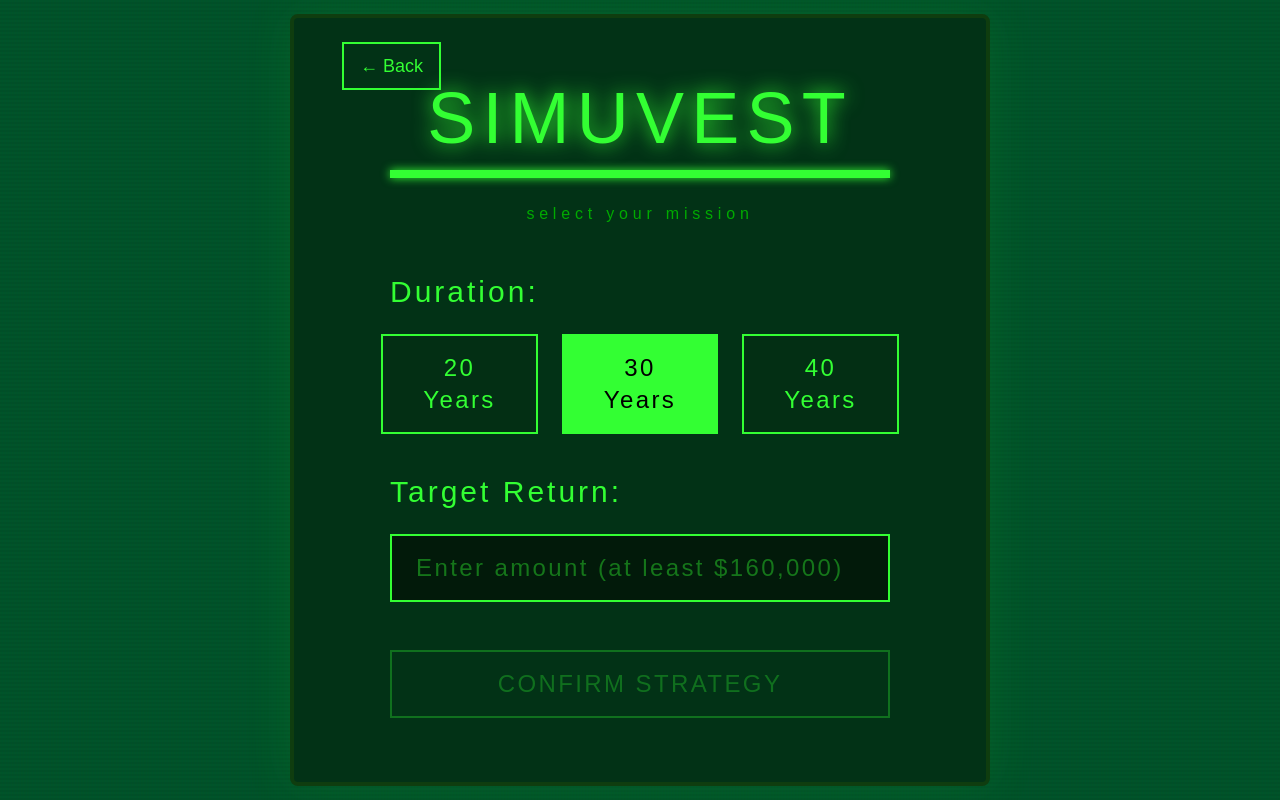
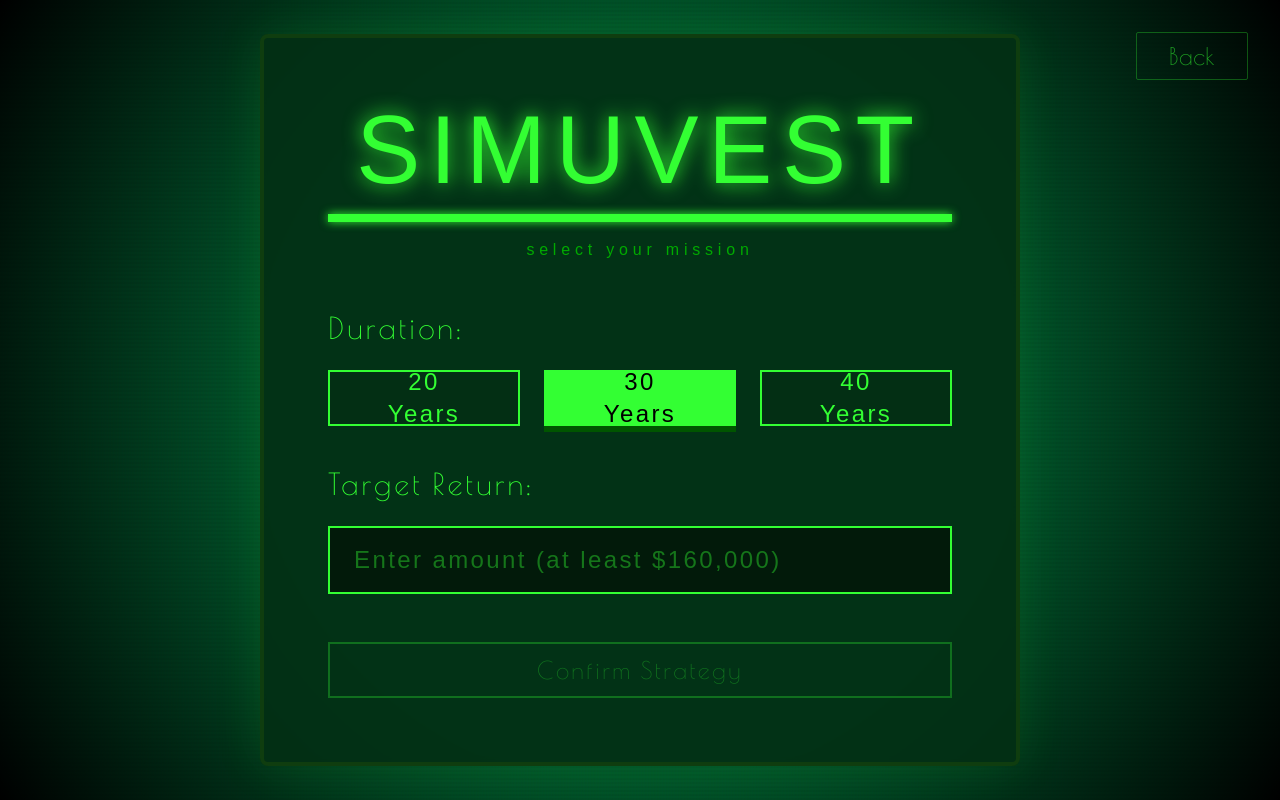
Before and after one commit to MickieeeJT/Senior, a React (Vite) app in the folder project/frontend/: page /select-strategy in a window 1280 px wide. Built offline with nearby package versions, Linux system fonts and the light colour scheme; sample sign-in values are in the browser's storage; a web font is replaced by a local one.

Commit message:
Update UI

```diff
--- a/project/frontend/src/Home.jsx
+++ b/project/frontend/src/Home.jsx
@@ -97,7 +97,7 @@ export default function Home() {
   };
 
   const buttonStyle =
-    "group relative inline-flex h-14 w-72 items-center justify-center overflow-hidden rounded-sm border-2 border-[#33ff33] bg-transparent px-6 font-jersey text-3xl tracking-wide text-[#33ff33] transition-all duration-150 [box-shadow:0px_6px_0px_#005500] hover:-translate-y-[2px] hover:[box-shadow:0px_8px_0px_#005500] active:translate-y-[4px] active:shadow-none";
+    "group relative inline-flex h-14 w-72 items-center justify-center overflow-hidden rounded-sm border-2 border-[#33ff33] bg-transparent px-6 font-poiret text-3xl tracking-wide text-[#33ff33] transition-all duration-150 [box-shadow:0px_6px_0px_#005500] hover:-translate-y-[2px] hover:[box-shadow:0px_8px_0px_#005500] active:translate-y-[4px] active:shadow-none";
 
   return (
     <div className="relative flex flex-col items-center justify-center h-screen bg-[#00542A] text-[#33ff33] font-jersey overflow-hidden">
@@ -107,7 +107,7 @@ export default function Home() {
           localStorage.removeItem("token");
           navigate("/login");
         }}
-        className="absolute top-8 right-8 z-50 group inline-flex h-12 items-center justify-center rounded-sm border border-[#33ff33]/30 bg-transparent px-8 font-jersey text-2xl tracking-wide text-[#33ff33]/60 transition-all duration-150 hover:border-[#33ff33] hover:text-[#33ff33] hover:bg-[#33ff33]/10 uppercase"
+        className="absolute top-8 right-8 z-50 group inline-flex h-12 items-center justify-center rounded-sm border border-[#33ff33]/30 bg-transparent px-8 font-poiret text-2xl tracking-wide text-[#33ff33]/60 transition-all duration-150 hover:border-[#33ff33] hover:text-[#33ff33] hover:bg-[#33ff33]/10"
         >
         Logout
       </button>
@@ -122,8 +122,8 @@ export default function Home() {
       <div className="relative z-10 flex flex-col items-center border-4 border-[#0f3d0f] bg-[#032F14]/90 px-24 py-12 shadow-[0_0_50px_rgba(51,255,51,0.1)] rounded-lg backdrop-blur-sm">
         {/* Header */}
         <div className="text-center mb-12">
-          <h1 className="text-9xl font-jersey tracking-widest text-[#33ff33] drop-shadow-[0_0_10px_#33ff33] animate-pulse">
-            SIMUVEST
+          <h1 className="text-9xl font-jersey tracking-widest text-[#33ff33] drop-shadow-[0_0_10px_#33ff33]">
+            Simuvest
           </h1>
           {/* Pixelated Separator Line */}
           <div className="h-2 w-full bg-[#33ff33] mt-4 shadow-[0_0_10px_#33ff33]"></div>
@@ -135,23 +135,23 @@ export default function Home() {
         {/* Menu Buttons */}
         <div className="flex flex-col items-center gap-8">
           <Link to="/tutorial" className={buttonStyle}>
-            TUTORIAL
+            Tutorial
           </Link>
 
           <button onClick={handleStartInvest} className={buttonStyle}>
-            START INVEST
+            Start Invest
           </button>
 
           <Link to="/score-history" className={buttonStyle}>
-            SCORE HISTORY
+            Score History
           </Link>
         </div>
 
         {/* Tutorial Progress Indicator */}
         {!loading && (
           <div className="mt-8 text-center">
-            <div className="text-sm text-[#00aa00] tracking-wider">
-              TUTORIAL PROGRESS: LEVEL {tutorialLevel}/6
+            <div className="text-sm text-[#00aa00] tracking-wider font-poiret">
+              Tutorial Progress: Level {tutorialLevel}/6
             </div>
             <div className="flex gap-1 mt-2 justify-center">
               {[1, 2, 3, 4, 5, 6].map((level) => (
@@ -170,7 +170,7 @@ export default function Home() {
 
         {/* Footer */}
         <div className="mt-16 text-center text-[#005500] text-l tracking-widest uppercase">
-          © 2025 Investment Game System •{" "}
+          © Investment Game System •{" "}
           <span className="animate-blink">READY</span>
         </div>
       </div>
@@ -229,7 +229,7 @@ export default function Home() {
       )}
 
     {showResumeModal && resumeSessionData && resumeSessionData.preview && (
-      <div className="fixed inset-0 bg-black bg-opacity-90 flex items-center justify-center z-50">
+      <div className="fixed inset-0 flex items-center justify-center z-50 bg-black/40 backdrop-blur-md">
         <div className="relative border-2 border-[#33ff33] bg-[#032F14] p-8 rounded-sm max-w-xl w-full">
 
           {/* CRT Scanline Overlay */}
@@ -244,7 +244,7 @@ export default function Home() {
               LOAD SAVE DATA
             </p>
 
-            <div className="bg-[#021a0a] border border-[#1a5c2a] p-6 rounded-sm mb-8 text-left space-y-4 font-jersey">
+            <div className="bg-[#021a0a] border border-[#1a5c2a] p-6 rounded-sm mb-8 text-left space-y-4 font-poiret">
               <div className="flex justify-between items-center border-b border-[#1a5c2a] pb-4">
                 <span className="text-[#33ff33] text-xl opacity-80">Year / Month</span>
                 <span className="text-[#33ff33] text-2xl">
@@ -268,23 +268,23 @@ export default function Home() {
             <div className="flex flex-col items-center gap-5">
               <button
                 onClick={() => navigate("/invest", { state: { forceNew: false } })}
-                className="inline-flex h-14 w-4/5 items-center justify-center border-2 border-[#33ff33] bg-[#032F14] font-jersey text-xl tracking-widest text-[#33ff33] transition-all duration-150 hover:bg-[#0a4a1a] active:scale-95"
+                className="inline-flex h-14 w-4/5 items-center justify-center border-2 border-[#33ff33] bg-[#032F14] font-poiret text-xl tracking-widest text-[#33ff33] transition-all duration-150 hover:bg-[#0a4a1a] active:scale-95"
               >
-                CONTINUE GAME
+                Continue Game
               </button>
 
               <button
                 onClick={() => navigate("/select-strategy", { state: { from: "resume" } })}
-                className="inline-flex h-14 w-4/5 items-center justify-center border-2 border-red-800 bg-[#1a0000] font-jersey text-xl tracking-widest text-red-600 transition-all duration-150 hover:bg-[#2a0000] active:scale-95"
+                className="inline-flex h-14 w-4/5 items-center justify-center border-2 border-red-800 bg-[#1a0000] font-poiret text-xl tracking-widest text-red-600 transition-all duration-150 hover:bg-[#2a0000] active:scale-95"
               >
-                START NEW GAME
+                Start New Game
               </button>
 
               <button
                 onClick={() => setShowResumeModal(false)}
-                className="inline-flex h-14 w-4/5 items-center justify-center border-2 border-[#33ff33] bg-[#032F14] font-jersey text-xl tracking-widest text-[#33ff33] transition-all duration-150 hover:bg-[#0a4a1a] active:scale-95"
+                className="inline-flex h-14 w-4/5 items-center justify-center border-2 border-[#33ff33] bg-[#032F14] font-poiret text-xl tracking-widest text-[#33ff33] transition-all duration-150 hover:bg-[#0a4a1a] active:scale-95"
               >
-                CANCEL
+                Cancel
               </button>
             </div>
           </div>
--- a/project/frontend/src/Invest.jsx
+++ b/project/frontend/src/Invest.jsx
@@ -381,7 +381,7 @@ export default function Invest() {
 
     clearInterval(timerRef.current);
 
-    const duration = 10000;
+    const duration = 100000;
     const steps = 100;
     const baseInterval = duration / steps;
     const interval = baseInterval / gameSpeed;
@@ -747,7 +747,7 @@ export default function Invest() {
   const buttonStyle =
     "group relative inline-flex h-10 w-24 items-center justify-center overflow-hidden rounded-sm border-2 border-[#11942F] bg-transparent px-3 font-poiret font-bold text-sm tracking-wide text-[#33ff33] transition-all duration-150 [box-shadow:0px_4px_0px_#005500] hover:-translate-y-[2px] hover:[box-shadow:0px_6px_0px_#005500] active:translate-y-[2px] active:shadow-none";
   const InputStyle =
-    "group relative inline-flex h-10 w-32 items-center justify-center overflow-hidden rounded-sm border-2 border-[#11942F] bg-white px-3 font-poiret font-bold text-sm tracking-wide text-black";
+    "no-spinner group relative inline-flex h-10 w-32 items-center justify-center overflow-hidden rounded-sm border-2 border-[#11942F] bg-white px-3 font-poiret font-bold text-sm tracking-wide text-black";
 
   // Locked Overlay Component
   const LockedOverlay = ({ sectionName }) => (
--- a/project/frontend/src/Score.jsx
+++ b/project/frontend/src/Score.jsx
@@ -47,7 +47,7 @@ export default function ScoreHistoryPage() {
 
   // Retro Button Style
   const buttonStyle =
-    "group relative inline-flex h-12 w-48 items-center justify-center overflow-hidden rounded-sm border-2 border-[#33ff33] bg-transparent px-4 font-jersey text-2xl tracking-wide text-[#33ff33] transition-all duration-150 [box-shadow:0px_6px_0px_#005500] hover:-translate-y-[2px] hover:[box-shadow:0px_8px_0px_#005500] active:translate-y-[4px] active:shadow-none";
+    "group relative inline-flex h-12 w-48 items-center justify-center overflow-hidden rounded-sm border-2 border-[#33ff33] bg-transparent px-4 font-poiret text-2xl tracking-wide text-[#33ff33] transition-all duration-150 [box-shadow:0px_6px_0px_#005500] hover:-translate-y-[2px] hover:[box-shadow:0px_8px_0px_#005500] active:translate-y-[4px] active:shadow-none";
 
   useEffect(() => {
     const fetchData = async () => {
@@ -212,7 +212,7 @@ export default function ScoreHistoryPage() {
 
         {/* FOOTER */}
         <div className="shrink-0 mt-6 flex justify-end items-center border-t-2 border-[#0f3d0f] pt-4 px-2">
-            <Link to="/home" className={buttonStyle}>BACK TO MENU</Link>
+            <Link to="/home" className={buttonStyle}>Back to Menu</Link>
         </div>
 
       </div>
--- a/project/frontend/src/SelectStrategy.jsx
+++ b/project/frontend/src/SelectStrategy.jsx
@@ -55,47 +55,48 @@ export default function SelectStrategy() {
   };
 
   const durations = [20, 30, 40];
+  const buttonStyle =
+    "group relative inline-flex h-14 w-full items-center justify-center overflow-hidden rounded-sm border-2 border-[#33ff33] bg-transparent px-6 font-poiret text-3xl tracking-wide text-[#33ff33] transition-all duration-150 [box-shadow:0px_6px_0px_#005500] hover:-translate-y-[2px] hover:[box-shadow:0px_8px_0px_#005500] active:translate-y-[4px] active:shadow-none";
 
   return (
-    <div className="relative flex items-center justify-center h-screen bg-[#00542A] text-[#33ff33] font-jersey overflow-hidden">
+    <div className="relative flex min-h-screen items-center justify-center overflow-hidden bg-[#00542A] text-[#33ff33] font-jersey">
 
-      {/* CRT overlay */}
+      <button
+        onClick={handleBackClick}
+        className="absolute top-8 right-8 z-50 inline-flex h-12 items-center justify-center rounded-sm border border-[#33ff33]/30 bg-transparent px-8 font-poiret text-2xl tracking-wide text-[#33ff33]/60 transition-all duration-150 hover:border-[#33ff33] hover:bg-[#33ff33]/10 hover:text-[#33ff33]"
+      >
+        Back
+      </button>
+
       <div className="pointer-events-none absolute inset-0 z-0 bg-[linear-gradient(rgba(18,16,16,0)_50%,rgba(0,0,0,0.25)_50%),linear-gradient(90deg,rgba(255,0,0,0.06),rgba(0,255,0,0.02),rgba(0,0,255,0.06))] bg-[length:100%_4px,3px_100%] opacity-20"></div>
 
-      <div className="relative z-10 border-4 border-[#0f3d0f] bg-[#032F14]/90 px-24 py-16 rounded-lg shadow-[0_0_50px_rgba(51,255,51,0.1)] text-center w-[700px]">
+      <div className="pointer-events-none absolute inset-0 z-0 bg-[radial-gradient(circle_at_center,transparent_50%,#000000_100%)]"></div>
 
-        {/* Title with Back Button */}
-        <div className="relative mb-4">
-          <button
-            onClick={handleBackClick}
-            className="absolute -top-10 -left-12 px-4 py-2 border-2 border-[#33ff33] text-lg hover:bg-[#003300] transition-all duration-150"
-          >
-            ← Back
-          </button>
+      <div className="relative z-10 flex w-[min(92vw,760px)] flex-col items-center rounded-lg border-4 border-[#0f3d0f] bg-[#032F14]/90 px-8 py-12 text-center shadow-[0_0_50px_rgba(51,255,51,0.1)] backdrop-blur-sm md:px-16 md:py-16">
 
-          <h1 className="text-7xl text-center tracking-widest drop-shadow-[0_0_10px_#33ff33]">
+        <div className="mb-4 text-center">
+          <h1 className="text-7xl md:text-8xl tracking-widest text-[#33ff33] drop-shadow-[0_0_10px_#33ff33]">
             SIMUVEST
           </h1>
         </div>
 
-        <div className="h-2 w-full bg-[#33ff33] shadow-[0_0_10px_#33ff33] mb-6"></div>
-        <p className="tracking-[0.3em] text-[#00aa00] mb-12">
+        <div className="h-2 w-full bg-[#33ff33] shadow-[0_0_10px_#33ff33] mb-4"></div>
+        <p className="mb-12 tracking-[0.3em] text-[#00aa00]">
           select your mission
         </p>
 
         {/* Duration */}
-        <div className="text-left mb-10">
-          <h2 className="text-3xl mb-6 font-jersey tracking-widest">Duration:</h2>
-          <div className="flex gap-6 justify-center">
+        <div className="mb-10 w-full text-left">
+          <h2 className="text-3xl mb-6 font-poiret tracking-widest">Duration:</h2>
+          <div className="flex flex-col gap-4 sm:flex-row sm:justify-center sm:gap-6">
             {durations.map((year) => (
               <button
                 key={year}
                 onClick={() => setDuration(year)}
-                className={`px-10 py-4 border-2 text-2xl font-jersey tracking-widest transition-all duration-150
-                ${
+                className={`inline-flex h-14 items-center justify-center border-2 px-10 text-2xl font-jersey tracking-widest transition-all duration-150 ${
                   duration === year
-                    ? "bg-[#33ff33] text-black border-[#33ff33]"
-                    : "bg-[#032F14] border-[#33ff33] text-[#33ff33] hover:bg-[#0a4a1a]"
+                    ? "border-[#33ff33] bg-[#33ff33] text-black [box-shadow:0px_6px_0px_#005500]"
+                    : "border-[#33ff33] bg-[#032F14] text-[#33ff33] hover:bg-[#0a4a1a]"
                 }`}
               >
                 {year} Years
@@ -105,8 +106,8 @@ export default function SelectStrategy() {
         </div>
 
         {/* Target Return */}
-        <div className="text-left mb-4">
-          <h2 className="text-3xl mb-6 font-jersey tracking-widest">Target Return:</h2>
+        <div className="mb-4 w-full text-left">
+          <h2 className="text-3xl mb-6 font-poiret tracking-widest">Target Return:</h2>
           <input
             type="number"
             placeholder="Enter amount (at least $160,000)"
@@ -120,7 +121,7 @@ export default function SelectStrategy() {
             }}
             min="0"
             max="160000"
-            className="w-full py-4 px-6 text-2xl bg-[#021a0a] text-[#33ff33] font-jersey outline-none border-2 border-[#33ff33] placeholder-[#33ff33]/40 tracking-widest"
+            className="no-spinner w-full border-2 border-[#33ff33] bg-[#021a0a] px-6 py-4 text-2xl font-jersey tracking-widest text-[#33ff33] outline-none placeholder-[#33ff33]/40"
           />
 
           {targetAmount !== "" && Number(targetAmount) < 160000 && (
@@ -139,80 +140,18 @@ export default function SelectStrategy() {
         <button
           onClick={handleConfirm}
           disabled={!targetAmount || Number(targetAmount) < 160000}
-          className={`mt-8 w-full py-4 border-2 text-2xl font-jersey tracking-widest transition-all duration-150
+          className={`mt-8 inline-flex h-14 w-full items-center justify-center border-2 text-2xl font-poiret tracking-widest transition-all duration-150
           ${
             !targetAmount || Number(targetAmount) < 160000
-              ? "border-[#33ff33]/30 text-[#33ff33]/30 bg-transparent cursor-not-allowed"
-              : "border-[#33ff33] text-[#33ff33] bg-[#032F14] hover:bg-[#0a4a1a] active:scale-95 cursor-pointer"
+              ? "cursor-not-allowed border-[#33ff33]/30 bg-transparent text-[#33ff33]/30"
+              : "cursor-pointer border-[#33ff33] bg-[#032F14] text-[#33ff33] hover:bg-[#0a4a1a] active:scale-95"
           }`}
         >
-          CONFIRM STRATEGY
+          Confirm Strategy
         </button>
       </div>
 
-      {/* Resume Modal — only shown when came from resume and back is clicked */}
-      {showResumeModal && resumeSessionData && resumeSessionData.preview && (
-        <div className="fixed inset-0 bg-black bg-opacity-90 flex items-center justify-center z-50">
-          <div className="relative border-2 border-[#33ff33] bg-[#032F14] p-8 rounded-sm max-w-xl w-full">
 
-            <div className="pointer-events-none absolute inset-0 z-0 bg-[linear-gradient(rgba(18,16,16,0)_50%,rgba(0,0,0,0.25)_50%),linear-gradient(90deg,rgba(255,0,0,0.06),rgba(0,255,0,0.02),rgba(0,0,255,0.06))] bg-[length:100%_4px,3px_100%] opacity-20 rounded-sm"></div>
-
-            <div className="relative z-10 text-center">
-              <h2 className="text-5xl font-jersey tracking-widest text-[#33ff33] mb-2">
-                RESUME GAME?
-              </h2>
-              <div className="h-1 w-full bg-[#33ff33] mt-3 mb-2"></div>
-              <p className="mb-6 text-sm tracking-[0.5em] text-[#33ff33] font-jersey opacity-70">
-                LOAD SAVE DATA
-              </p>
-
-              <div className="bg-[#021a0a] border border-[#1a5c2a] p-6 rounded-sm mb-8 text-left space-y-4 font-jersey">
-                <div className="flex justify-between items-center border-b border-[#1a5c2a] pb-4">
-                  <span className="text-[#33ff33] text-xl opacity-80">Year / Month</span>
-                  <span className="text-[#33ff33] text-2xl">
-                    {resumeSessionData.preview?.currentYear} / {Math.floor(resumeSessionData.preview?.currentMonth)}
-                  </span>
-                </div>
-                <div className="flex justify-between items-center border-b border-[#1a5c2a] py-4">
-                  <span className="text-[#33ff33] text-xl opacity-80">Pocket Cash</span>
-                  <span className="text-[#33ff33] text-2xl">
-                    {resumeSessionData.preview?.pocket?.toLocaleString(undefined, { maximumFractionDigits: 0 })} $
-                  </span>
-                </div>
-                <div className="flex justify-between items-center pt-2">
-                  <span className="text-[#33ff33] text-xl opacity-80">Total Assets</span>
-                  <span className="text-[#33ff33] text-2xl">
-                    {resumeSessionData.preview?.totalAssets?.toLocaleString(undefined, { maximumFractionDigits: 0 })} $
-                  </span>
-                </div>
-              </div>
-
-              <div className="flex flex-col items-center gap-5">
-                <button
-                  onClick={() => navigate("/invest", { state: { forceNew: false } })}
-                  className="inline-flex h-14 w-4/5 items-center justify-center border-2 border-[#33ff33] bg-[#032F14] font-jersey text-xl tracking-widest text-[#33ff33] transition-all duration-150 hover:bg-[#0a4a1a] active:scale-95"
-                >
-                  CONTINUE GAME
-                </button>
-
-                <button
-                  onClick={() => navigate("/select-strategy", { state: { from: "resume" } })}
-                  className="inline-flex h-14 w-4/5 items-center justify-center border-2 border-red-800 bg-[#1a0000] font-jersey text-xl tracking-widest text-red-600 transition-all duration-150 hover:bg-[#2a0000] active:scale-95"
-                >
-                  START NEW GAME
-                </button>
-
-                <button
-                  onClick={() => navigate("/home")}
-                  className="inline-flex h-14 w-4/5 items-center justify-center border-2 border-[#33ff33] bg-[#032F14] font-jersey text-xl tracking-widest text-[#33ff33] transition-all duration-150 hover:bg-[#0a4a1a] active:scale-95"
-                >
-                  BACK TO MENU
-                </button>
-              </div>
-            </div>
-          </div>
-        </div>
-      )}
     </div>
   );
 }
--- a/project/frontend/src/index.css
+++ b/project/frontend/src/index.css
@@ -1,3 +1,13 @@
 @tailwind base;
 @tailwind components;
 @tailwind utilities;
+
+.no-spinner::-webkit-outer-spin-button,
+.no-spinner::-webkit-inner-spin-button {
+	-webkit-appearance: none;
+	margin: 0;
+}
+
+.no-spinner[type='number'] {
+	-moz-appearance: textfield;
+}
```
